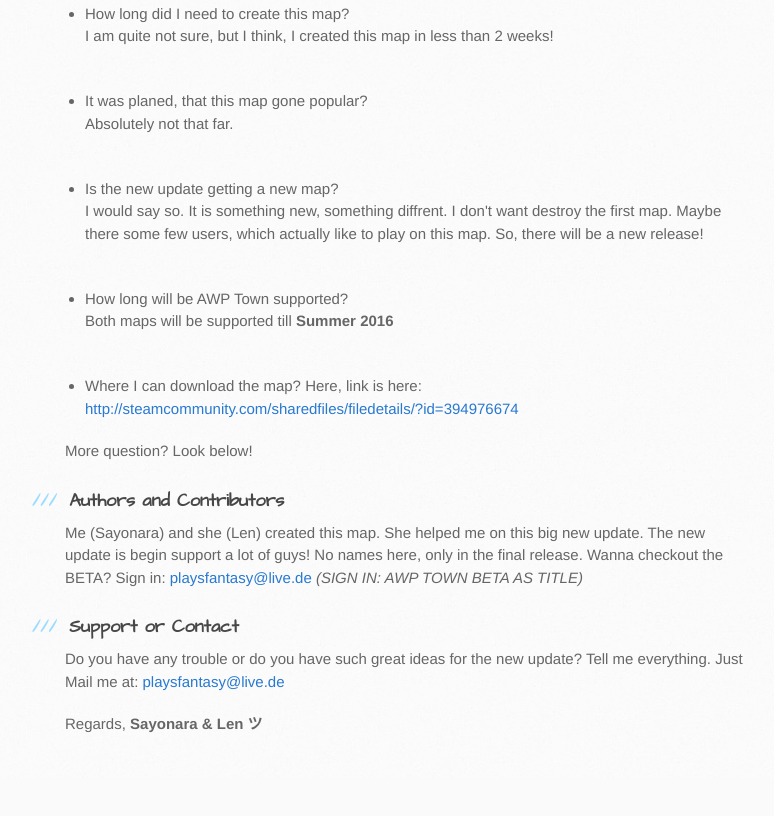
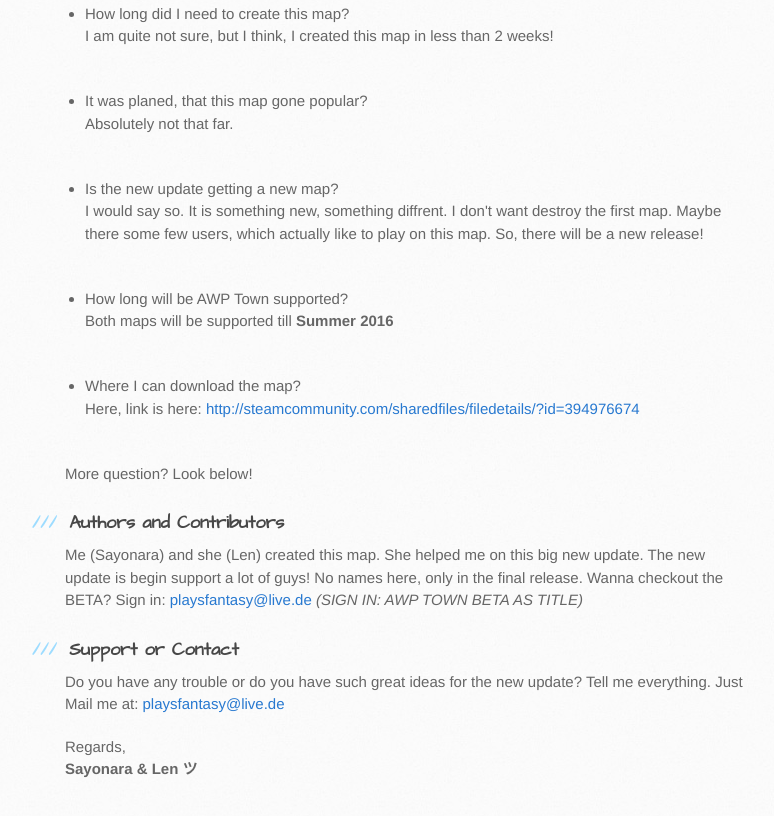
Before and after one commit to sayonaraDE/awptown, a plain HTML site: page index.html in a window 1280 px wide. Shown: the part 706-1522 px from the top of the page, without its empty margins (105-879 px from the left). Before the commit the page ends 1484 px from the top, so only its background shows below. Drawn offline with Linux system fonts and the light colour scheme.

```diff
--- a/index.html
+++ b/index.html
@@ -50,8 +50,8 @@
 I would say so. It is something new, something diffrent. I don't want destroy the first map. Maybe there some few users, which actually like to play on this map. So, there will be a new release!<br><br></p></li>
 <li><p>How long will be AWP Town supported?<br>
 Both maps will be supported till <strong>Summer 2016</strong> <br><br></p></li>
-<li><p>Where I can download the map?
-Here, link is here: <a href="http://steamcommunity.com/sharedfiles/filedetails/?id=394976674">http://steamcommunity.com/sharedfiles/filedetails/?id=394976674</a></p></li>
+<li><p>Where I can download the map?<br>
+Here, link is here: <a href="http://steamcommunity.com/sharedfiles/filedetails/?id=394976674">http://steamcommunity.com/sharedfiles/filedetails/?id=394976674</a><br><br></p></li>
 </ul>
 
 <p>More question? Look below!<br></p>
@@ -68,8 +68,8 @@
 <p>Do you have any trouble or do you have such great ideas for the new update? Tell me everything. Just Mail me at:
 <a href="mailto:playsfantasy@live.de">playsfantasy@live.de</a></p>
 
-<p>Regards,
-<strong>Sayonara &amp; Len ツ</strong></p>
+<p>Regards,<br>
+<strong>Sayonara &amp; Len ツ</strong><br></p>
         </section>
 
         <aside id="sidebar">
```
Also changed, not shown: params.json (+1 -1 lines).
